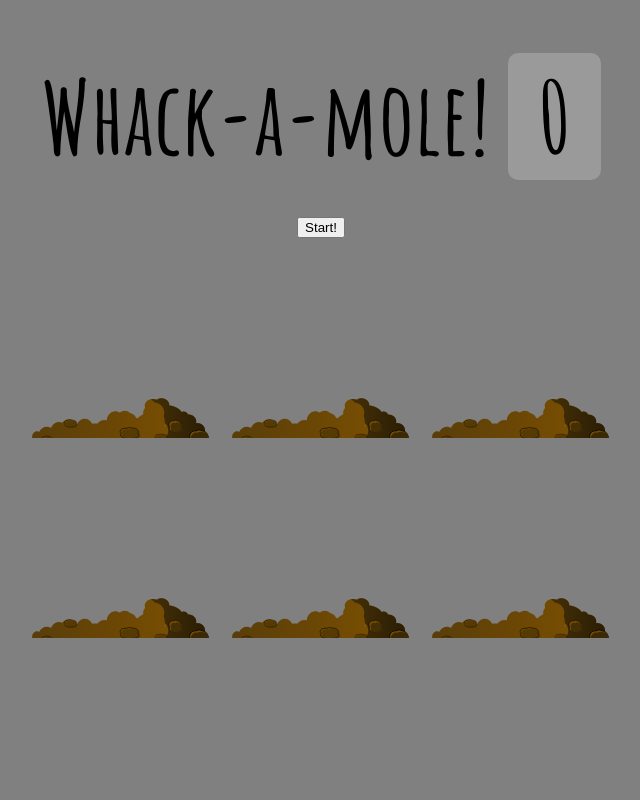
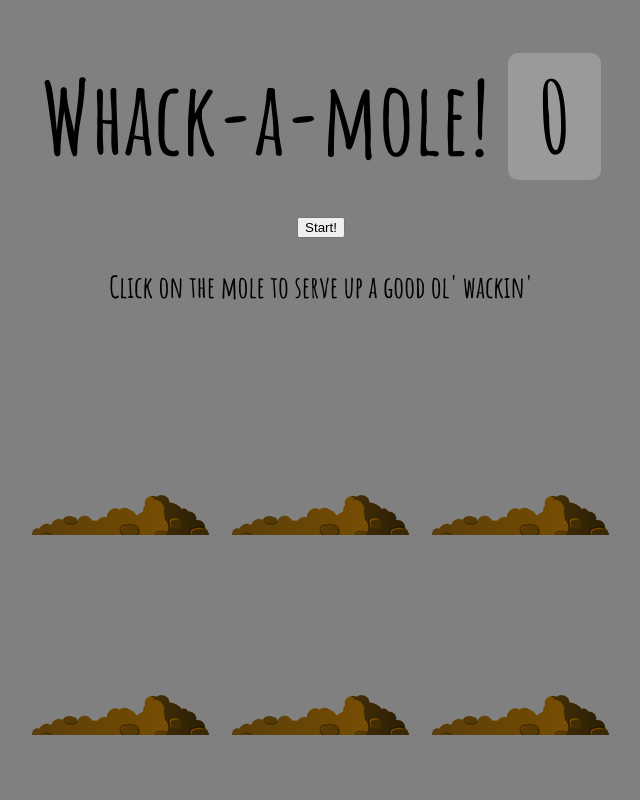
Before and after one commit to 0xagf0x/wack-a-mole, a plain HTML site: page index.html in a window 1280 px wide. Shown: the whole page, without its empty margins (319-959 px from the left). Drawn offline with Linux system fonts and the light colour scheme.

Commit message:
final commit. For real this time

```diff
--- a/index.html
+++ b/index.html
@@ -10,6 +10,7 @@
 
 <h1>Whack-a-mole! <span class="score">0</span></h1>
 <button onClick="startGame()">Start!</button>
+<h3 class="subtext"> Click on the mole to serve up a good ol' wackin'</h3>
 
 <div class="game">
   <div class="hole hole1">
--- a/style.css
+++ b/style.css
@@ -73,3 +73,8 @@ button{
   margin: auto;
   margin-top: 50px;
 }
+
+.subtext{
+  text-align: center;
+  font-size: 30px;
+}
```
